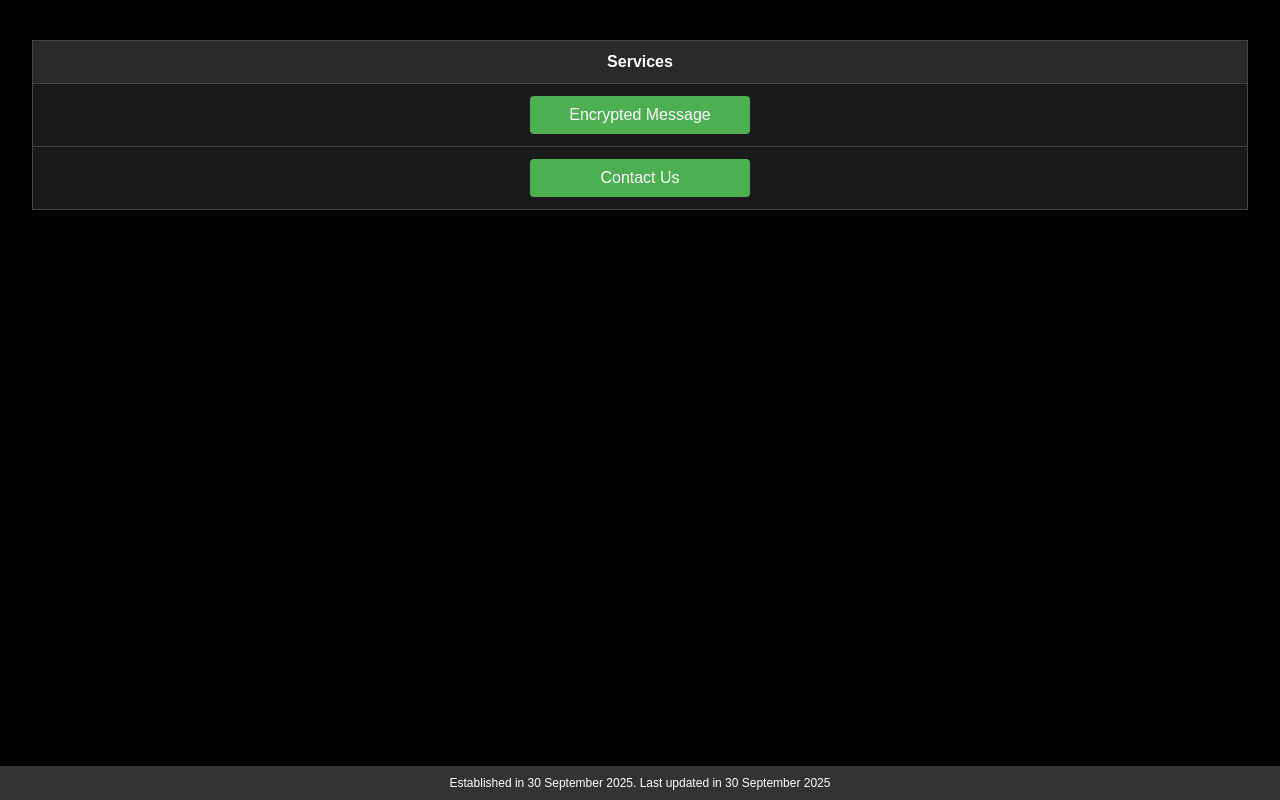
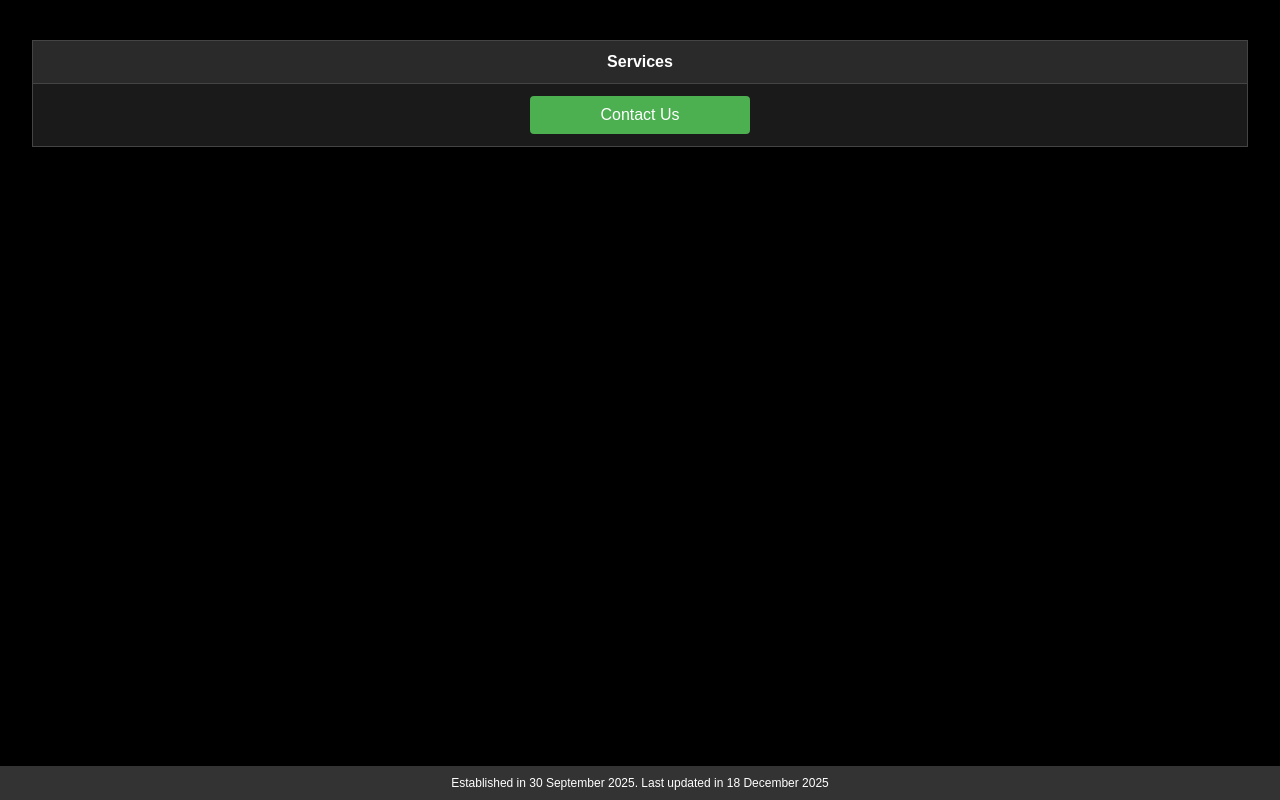
Before and after one commit to newmodsession/service, a plain HTML site: page index.html in a window 1280 px wide. Drawn offline with Linux system fonts and the light colour scheme.

Commit message:
Update index.html

```diff
--- a/index.html
+++ b/index.html
@@ -84,13 +84,13 @@
       </tr>
     </thead>
     <tbody>
-      <tr>
-        <td>
-          <button onclick="window.location.href='https://newmodsession.github.io/encrypted-message/'">
-            Encrypted Message
-          </button>
-        </td>
-      </tr>
+      <!-- <tr> -->
+        <!-- <td> -->
+          <!-- <button onclick="window.location.href='https://newmodsession.github.io/encrypted-message/'"> -->
+            <!-- Encrypted Message -->
+          <!-- </button> -->
+        <!-- </td> -->
+      <!-- </tr> -->
       <!-- <tr> -->
         <!-- <td> -->
           <!-- <button onclick="window.location.href='https://newmodsession.github.io/home/'"> -->
@@ -149,7 +149,7 @@
       <!-- </tr> -->
       <tr>
         <td>
-          <button onclick="window.location.href='https://newmodsession.github.io/contact/'">
+          <button onclick="window.location.href='https://newmodsession.github.io/encrypted-message/'">
             Contact Us
           </button>
         </td>
@@ -158,7 +158,7 @@
   </table>
 
   <footer>
-    <p>Established in 30 September 2025. Last updated in 30 September 2025</p>
+    <p>Established in 30 September 2025. Last updated in 18 December 2025</p>
   </footer>
 
 </body>
```
